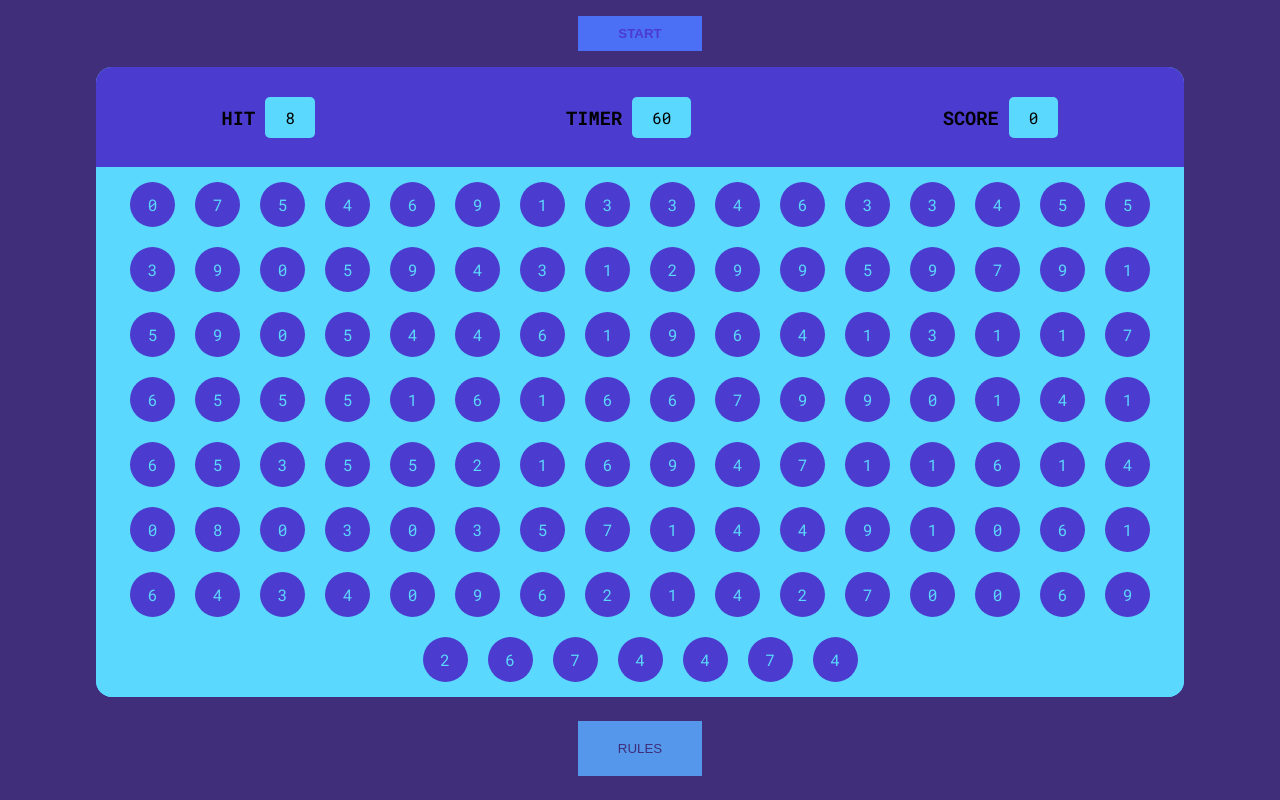
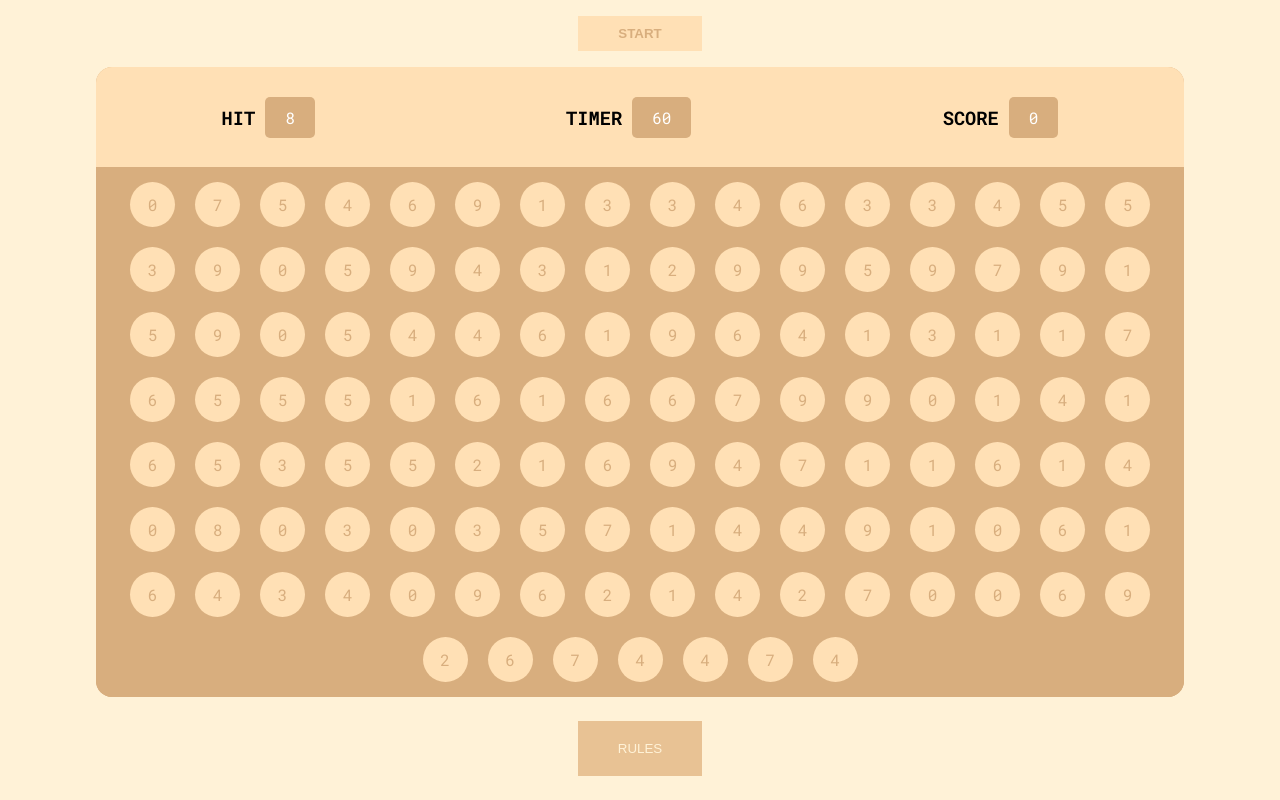
Before and after one commit to helloimabid/bubble_game, a plain HTML site: page index.html in a window 1280 px wide. Drawn offline with Linux system fonts and the light colour scheme.

Commit message:
changed the color theme

```diff
--- a/rules.css
+++ b/rules.css
@@ -7,10 +7,10 @@
 }
 
 :root{
-    --color1:rgb(64, 46, 122);
-    --color2:rgb(76, 59, 207);
-    --color3:rgb(75, 112, 245);
-    --color4:rgb(91, 216, 254);
+    --color1:rgb(255, 242, 215);
+    --color2:rgb(255, 224, 181);
+    --color3:rgb(248, 199, 148);
+    --color4:rgb(216, 174, 126);
 }
 
 html, body{
@@ -32,7 +32,7 @@ body{
 .main{
     height: 80%;
     width: 80%;
-    background-color: var(--color3);
+    background-color: var(--color4);
     overflow: hidden;
     border-radius: 1rem;
 }
@@ -58,7 +58,7 @@ body{
 }
 .describe a:hover{
     text-decoration: underline;
-    color: var(--color4);
+    color: white;
 }
 .separator{
     margin-top: 20px;
--- a/style.css
+++ b/style.css
@@ -7,10 +7,10 @@
 }
 
 :root{
-    --color1:rgb(64, 46, 122);
-    --color2:rgb(76, 59, 207);
-    --color3:rgb(75, 112, 245);
-    --color4:rgb(91, 216, 254);
+    --color1:rgb(255, 242, 215);
+    --color2:rgb(255, 224, 181);
+    --color3:rgb(248, 199, 148);
+    --color4:rgb(216, 174, 126);
 }
 html, body{
     width: 100%;
@@ -33,14 +33,14 @@ body{
     margin: 1rem;
     padding: 10px 40px;
     border: none;
-    color: var(--color2);
+    color: var(--color4);
     font-weight: 600;
-    background-color: var(--color3);
+    background-color: var(--color2);
 
 }
 .st-btn:hover{
-    background-color: var(--color2);
-    color: var(--color4);
+    background-color: var(--color3);
+    color: white;
     cursor: pointer;
     transition: linear  0.5s;
 }
@@ -107,6 +107,7 @@ body{
     background-color: var(--color4);
     padding: 10px 20px;
     border-radius: 5px;
+    color: white;
 }
 
 .rules a button{
```
